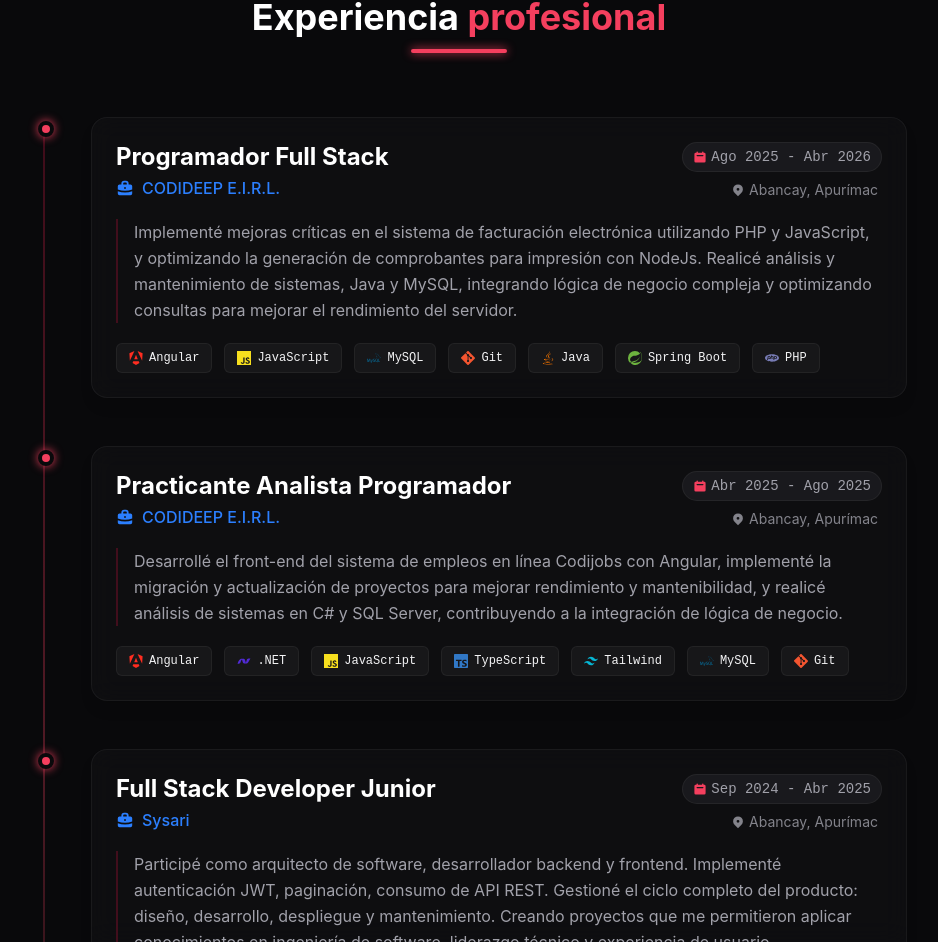
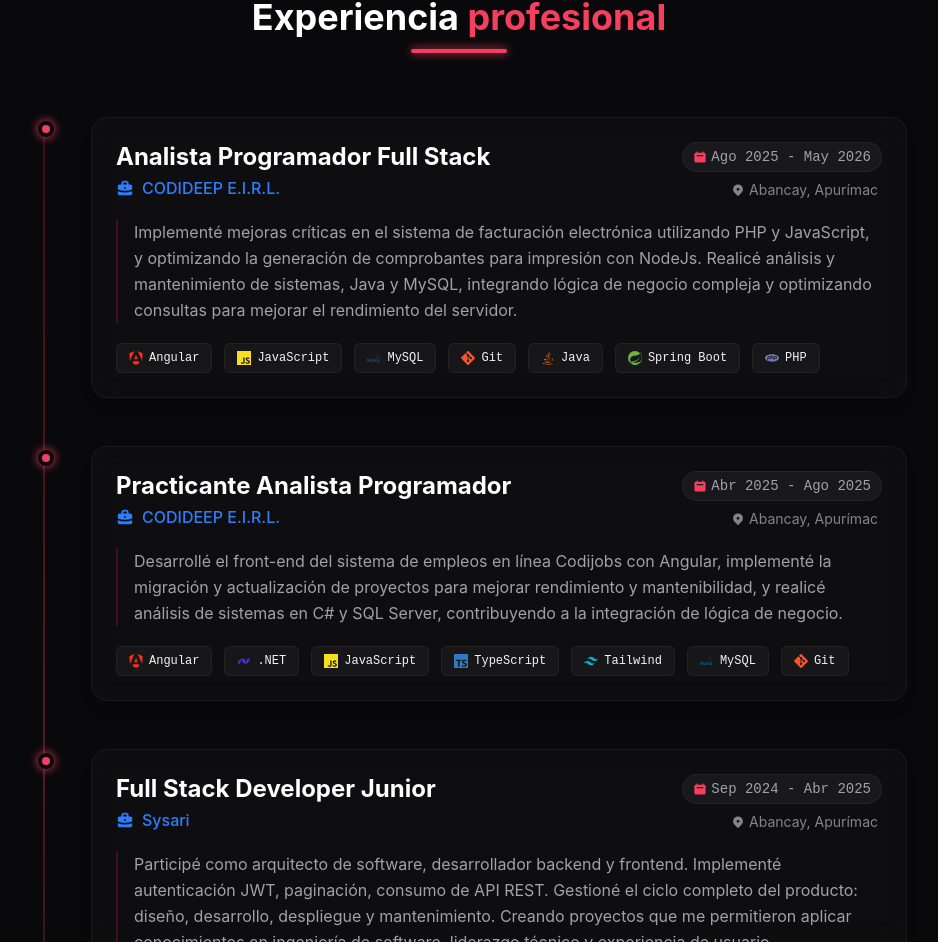
Before and after one commit to Luis3Fernando/Luis3Fernando, a React (Vite) app: page /#/ in a window 1280 px wide. Shown: the part 823-1765 px from the top of the page, without its empty margins (181-1119 px from the left). Built offline with nearby package versions, Linux system fonts and the light colour scheme.

Commit message:
feat: update experience

```diff
--- a/src/data/experience.tsx
+++ b/src/data/experience.tsx
@@ -36,10 +36,10 @@ export interface ExperienceItem {
 export const EXPERIENCES: ExperienceItem[] = [
   {
     id: 1,
-    role: "Programador Full Stack",
+    role: "Analista Programador Full Stack",
     company: "CODIDEEP E.I.R.L.",
     companyUrl: "https://codideep.com/",
-    date: "Ago 2025 - Abr 2026",
+    date: "Ago 2025 - May 2026",
     location: "Abancay, Apurímac",
     description:
       "Implementé mejoras críticas en el sistema de facturación electrónica utilizando PHP y JavaScript, y optimizando la generación de comprobantes para impresión con NodeJs. Realicé análisis y mantenimiento de sistemas, Java y MySQL, integrando lógica de negocio compleja y optimizando consultas para mejorar el rendimiento del servidor.",
```
